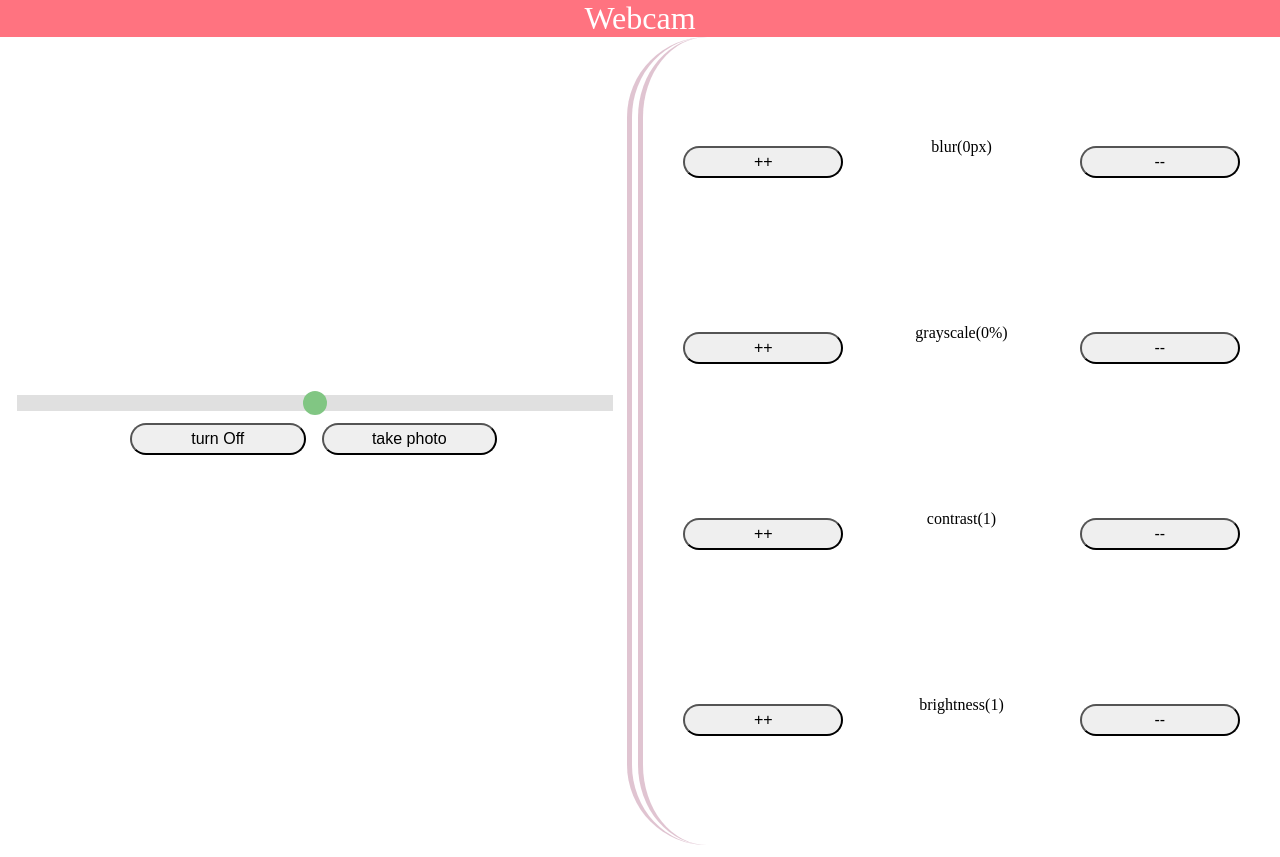
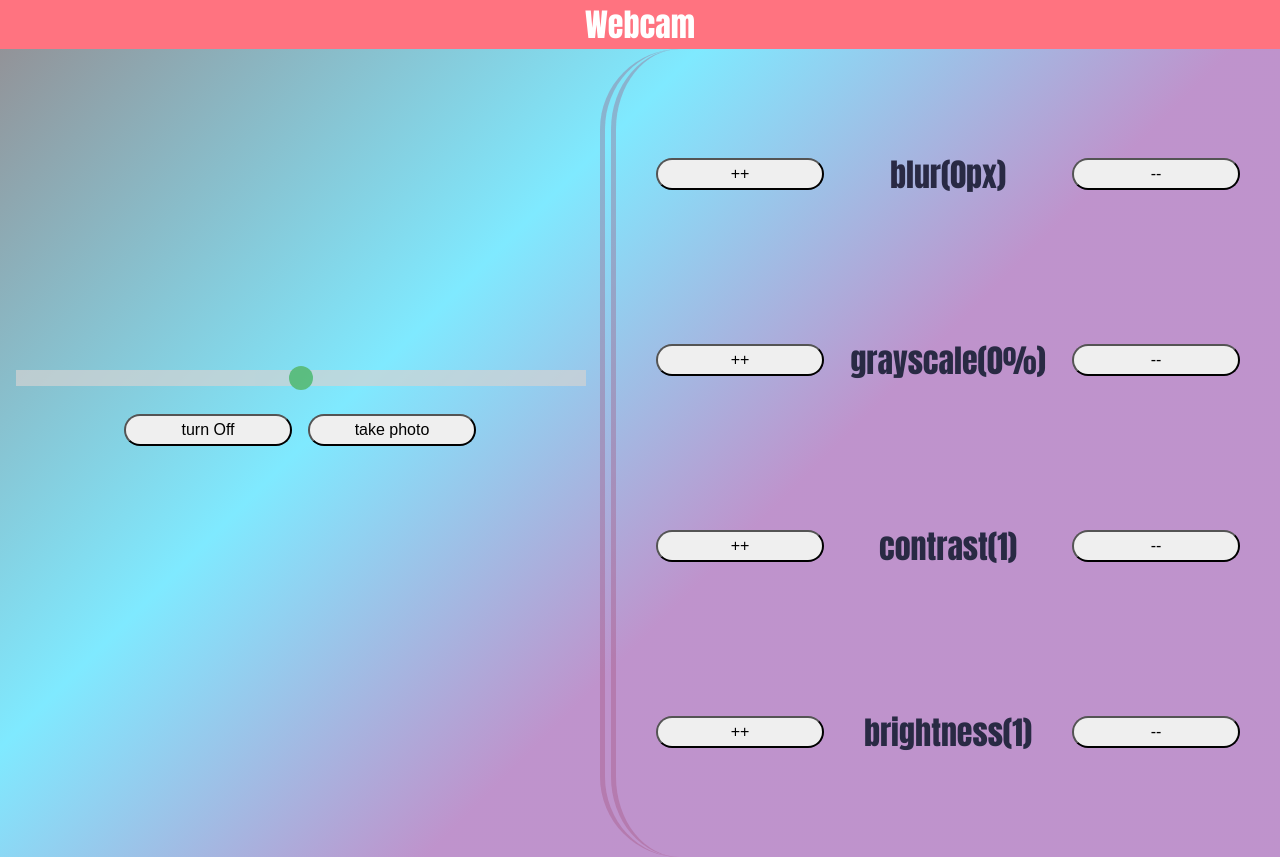
Before and after one commit to MingRay98/webcam, a React (Create React App) app: page / in a window 1280 px wide. Built offline with nearby package versions, Linux system fonts and the light colour scheme; no server answers.

Commit message:
filterStyle

```diff
--- a/src/App.css
+++ b/src/App.css
@@ -20,6 +20,11 @@ img {
 body {
   margin: 0;
   width: 100%;
+  background: rgb(39,38,48);
+  background: linear-gradient(135deg, rgba(39,38,48,0.5) 2%, rgba(0,212,255,0.5) 35%, rgba(148,75,170,0.6) 60%);
+  font-size: 2rem;;
+  color:rgb(41, 42, 68);
+  font-family:Impact, Haettenschweiler, 'Arial Narrow Bold', sans-serif;
 }
 
 .headerBtn {
--- a/src/component/Video.js
+++ b/src/component/Video.js
@@ -14,7 +14,7 @@ function init() {
     alert('Mobile Mode')
   }
   else {
-    canvasWidth = window.innerWidth * 0.49;
+    canvasWidth = window.innerWidth * 0.4;
     canvasHeight = canvasWidth * 0.5625;
   }
   imageWidth = canvasWidth
```
